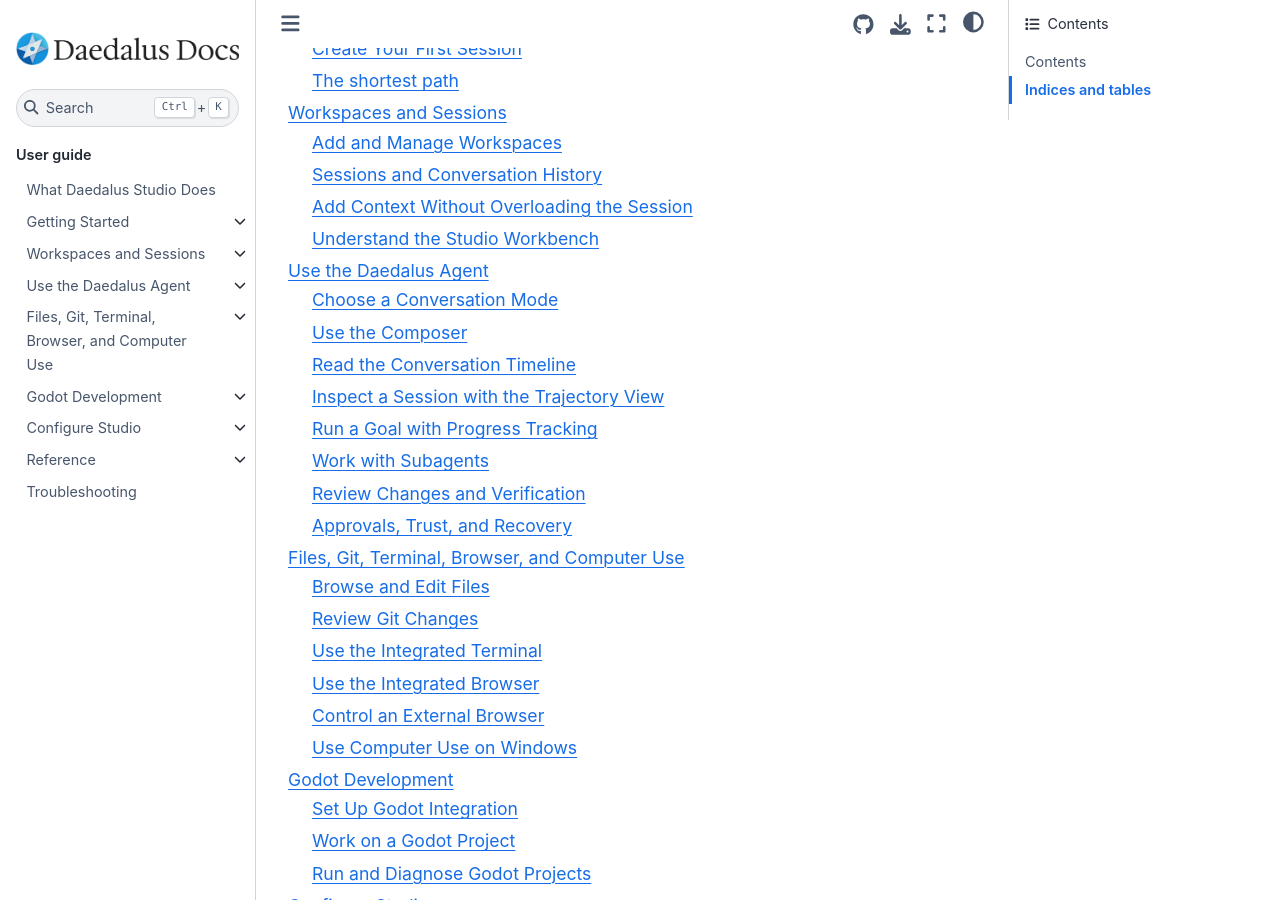
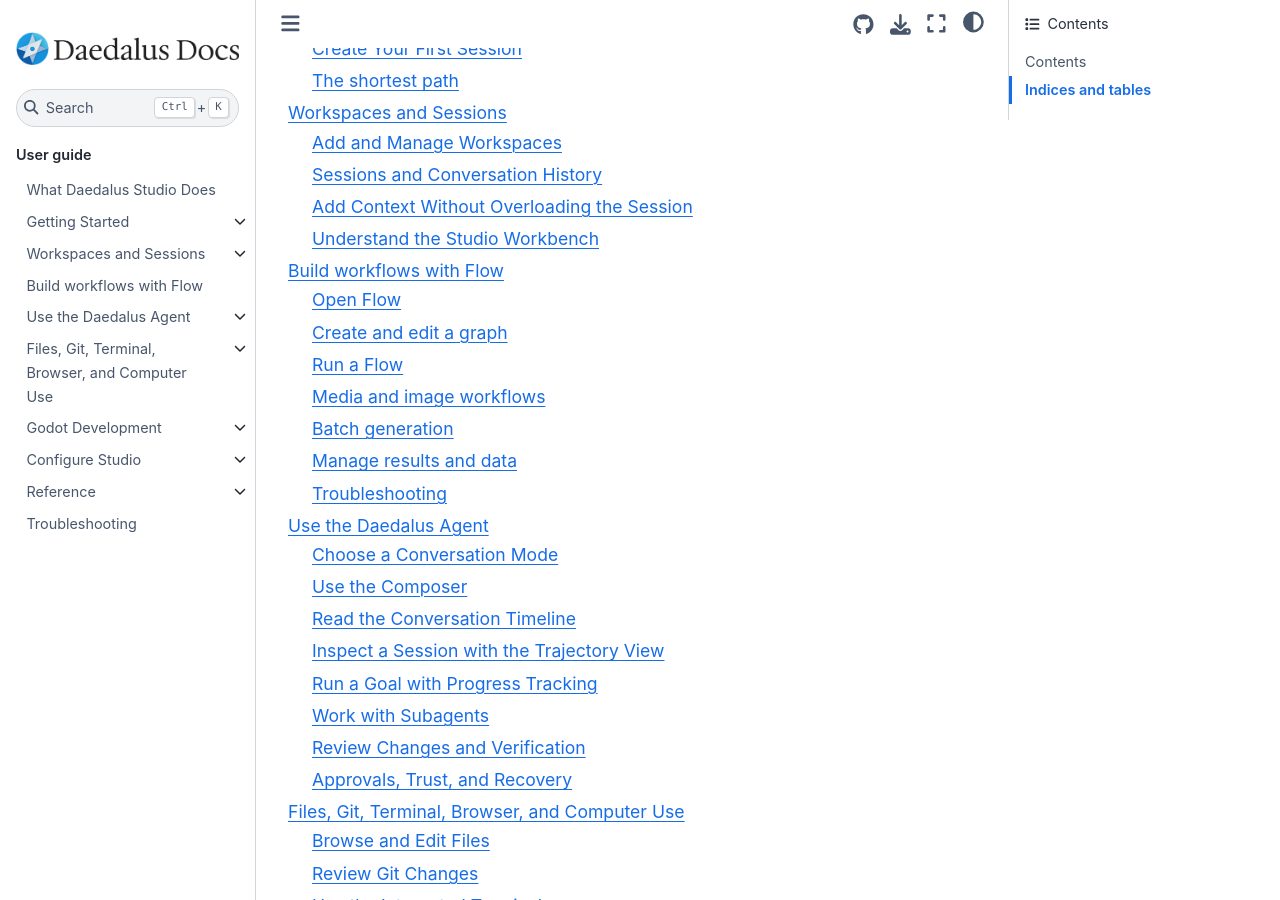
Before and after one commit to LuYingYiLong/daedalus-docs, a Sphinx documentation site: the page built from source/index.rst, in a window 1280 px wide and 900 px high, scrolled down 849 px. Built offline with Sphinx 7.4.7 and the Sphinx Book theme 1.1.4, drawn with Linux system fonts in a browser that asks for light colours; some of the changed lines change nothing that is shown.

Commit message:
Document Flow workflows in the Studio overview

```diff
--- /dev/null
+++ b/source/flow.rst
@@ -0,0 +1,202 @@
+Build workflows with Flow
+=========================
+
+Flow is Studio's visual workspace for turning a repeatable task into a graph
+of connected nodes. A node receives typed values, transforms or generates a
+result, and passes that result to the next node. The graph is saved as you
+edit it, so you can return to the same workflow, inspect previous runs, and
+retry only the work that needs attention.
+
+Flow is useful when a task has more structure than a single chat request:
+
+* connect prompts, models, files, tools, and outputs into an explicit path;
+* branch or merge values without rewriting the same prompt by hand;
+* process images or videos before displaying or saving them; and
+* run a batch of parameterized media requests and retry failed items.
+
+Open Flow
+---------
+
+On the Studio home page, use the **Chat / Flow** switcher in the left
+sidebar, then select **New Flow**. A new Flow can be unbound to a workspace,
+or you can choose a workspace when you create it. A workspace is required by
+nodes that read project files, run commands, use workspace tools, or save
+media.
+
+The Flow sidebar groups workflows into pinned, workspace, and recent sections.
+You can rename, pin, archive, move, or export a Flow from its context menu.
+Moving a Flow is disabled while it has an active run.
+
+Create and edit a graph
+-----------------------
+
+When the canvas is empty, choose **Add node**. On an existing canvas, right
+click an empty area or press ``Shift+A`` to open the node picker. Search by
+node name or category, then select a node to place it on the canvas. Drag from
+an output port to a compatible input port to create an edge.
+
+The picker includes these built-in categories:
+
+.. list-table::
+   :header-rows: 1
+   :widths: 24 76
+
+   * - Category
+     - Examples
+   * - Basic
+     - Prompts, text, templates, merge, JSON extraction, conditions, outputs,
+       and notes
+   * - AI
+     - LLM calls with provider, model, and reasoning settings
+   * - Workspace
+     - File input, tools, and commands
+   * - Media input and processing
+     - Read images, resize, crop, rotate, composite, and convert formats
+   * - Media generation
+     - Text-to-image, image-to-image, text-to-video, and image-to-video
+   * - Media output
+     - Preview generated images, videos, audio, and other artifacts
+   * - Parameters
+     - Number, boolean, color, and size values
+   * - Lists and batches
+     - Build, select, and merge lists; define parameter sets; run batch media
+       generation
+   * - Workspace media
+     - Save images or videos into a workspace-relative directory
+
+#### Ports and values
+
+Ports are typed. Common value types are text, JSON, image, video, audio,
+frames, artifact, number, boolean, color, and size. A colored port shows its
+value type; a list port is marked as accepting multiple values. Connect only
+compatible types. Use **To Text** when a value needs to become text, or
+**List Item** when a list needs to provide one item.
+
+Some parameters are hybrid inputs: they can use the value entered in the node
+or a value supplied by an edge. Once connected, the local control is hidden;
+when disconnected, the previous local value is available again. Nodes that
+accept a list do not automatically pair or convert two lists, so make the
+pairing explicit in the graph.
+
+#### Canvas controls
+
+Drag nodes to lay out the graph. Select a node or edge and press ``Delete``
+to remove it. Use the node header to collapse or expand a node, and use its
+corners to resize it. The canvas toolbar provides **Zoom in**, **Zoom out**,
+**Fit canvas**, and grid snapping. Flow remembers the layout and collapsed
+state as part of the saved graph.
+
+Run a Flow
+----------
+
+Press **Run** after the graph has finished saving. If the graph contains
+**Flow Input** nodes, you can run one input or several compatible entries. If
+there is no selected entry, Studio runs the available graph path. An **Output**
+or **Media Output** node makes the result visible at the end of a path.
+
+The editor shows node and run states as work progresses. A run can be queued,
+running, waiting, completed, partially failed, failed, or stopped. A Flow can
+run only one active branch at a time. Press **Stop** to cancel the active run;
+completed results remain available for inspection.
+
+Nodes that call tools, commands, or save files can pause at **Pending
+approvals**. Review the operation and its reason, then choose **Approve** or
+**Reject**. The approval mode in the Flow toolbar controls how much of this
+boundary is automatic:
+
+* **Manual** asks for approval for every applicable operation;
+* **Auto safe** can proceed with operations allowed by the safe policy; and
+* **Full trust** allows the configured tool policy to run without the normal
+  per-operation pause.
+
+Use the same care as in a chat session when enabling a less restrictive mode.
+See :doc:`agent/approvals` for the general approval model.
+
+Media and image workflows
+-------------------------
+
+Flow keeps generated media as run-scoped artifacts. Nodes pass artifact
+references through the graph, while the canvas loads previews only when they
+are needed. This lets a graph connect generation, image processing, media
+preview, and saving without putting the full media bytes into every node.
+
+A typical image workflow is:
+
+.. code-block:: text
+
+   Text -> Text to Image -> Image Resize -> Image Composite -> Media Output
+                                                        \-> Save Images
+
+**Image Input** reads a file inside the selected workspace. **Image Resize**
+supports contain, cover, and fill modes. **Image Crop**, **Image Rotate**,
+**Image Composite**, and **Image Convert** can be chained or used on a list of
+images. The original file is not modified.
+
+Use **Media Output** for preview, download, or workspace-oriented output. A
+gallery can show thumbnails, open a full preview, compare two results, and
+show basic media metadata. Use **Save Images** or **Save Videos** when the
+result should become a file in the workspace. Saving is a side effect and can
+require approval.
+
+Batch generation
+----------------
+
+Use **Parameter Sets** to define one row per request, then connect it to
+**Batch Text to Image** or **Batch Image to Image**. A row can include a
+prompt, negative prompt, optional seed, dimensions, and image count. The
+editor shows both the number of requests and the planned image count.
+
+The current limits are:
+
+* up to 50 parameter rows;
+* 1–4 images per row; and
+* at most 100 planned images in one batch.
+
+Batch results are tracked per row. If some items succeed and others fail, the
+successful items can continue through downstream image-processing nodes and
+the run is marked **partial failure**. Choose **Retry failed items** to reuse
+successful results and submit only the failed rows. Choose **Regenerate all**
+only when you intentionally want to submit every row again.
+
+If a provider returns a job identifier, Flow can use it to recover an
+interrupted job. If submission succeeded but no recovery identifier exists,
+Flow avoids silently resubmitting a potentially billable request; confirm a
+new generation explicitly when prompted.
+
+Manage results and data
+-----------------------
+
+Flow results, node state, approvals, and batch progress are persisted with the
+Flow. Select a completed run or its output nodes to review what was produced.
+Unread completed results are marked in the Flow list until you open the Flow
+again.
+
+To create a portable backup, open a Flow's context menu and choose **Export
+Flow data**. Studio writes a Flow SQLite export and embeds available media
+artifacts. If an artifact file is missing, Studio completes the export and
+reports the missing-file count. Do not overwrite Studio's application data
+with an export destination.
+
+The **workspace** boundary still applies to file input, commands, tools, and
+media saving. Keep a Flow in the workspace that owns its relative file paths,
+or move it before running nodes that require workspace access. For general
+workspace behavior, see :doc:`workspaces/index`.
+
+Troubleshooting
+---------------
+
+* **A node is unavailable.** It may require a workspace, a configured
+  provider/model, or an installed and trusted plugin. Select a workspace or
+  check the relevant provider and plugin settings.
+* **The Run button is disabled.** Wait for graph changes to finish saving and
+  make sure the selected Flow Input and Output nodes still exist.
+* **The run is waiting.** Review the approval queue. A tool, command, or save
+  operation may be waiting for a decision.
+* **Only part of a batch failed.** Open the batch node, inspect the per-item
+  errors, and use **Retry failed items** after correcting the cause.
+* **A preview is missing.** Check the run and node status first. A missing
+  source artifact, an unsupported media type, or an expired cleanup result
+  can prevent a preview from loading.
+
+For keyboard commands that apply while the Flow surface is active, see
+:doc:`reference/shortcuts`.
--- a/source/index.rst
+++ b/source/index.rst
@@ -28,6 +28,7 @@
    overview
    getting-started/index
    workspaces/index
+   flow
    agent/index
    tools/index
    godot/index
--- a/source/overview.rst
+++ b/source/overview.rst
@@ -28,6 +28,8 @@
 windows:
 
 * Keep multiple project workspaces and persistent sessions.
+* Build visual workflows with connected nodes, media processing, batch
+  generation, approvals, and saved results in Flow.
 * Attach files, folders, images, or other project context to a request.
 * Inspect and edit Godot scenes, resources, scripts, and project settings.
 * Review file patches and Git diffs before accepting a result.
@@ -76,6 +78,8 @@
 * set up Studio for the first time, start with :doc:`getting-started/index`;
 * understand the main window and its panels, read
   :doc:`workspaces/workbench`;
+* build a repeatable node workflow or batch media pipeline, read
+  :doc:`flow`;
 * write or review a request, read :doc:`agent/composer`;
 * understand what happened during a run, read :doc:`agent/timeline`;
 * inspect model, tool, browser, or desktop execution records, read
```
Also changed, not shown: 2 other files.
